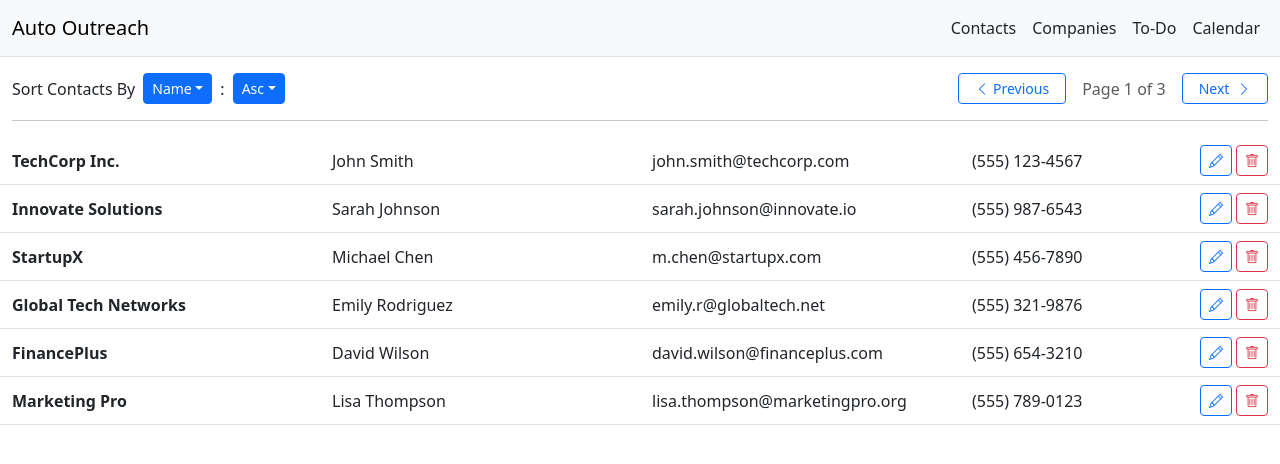
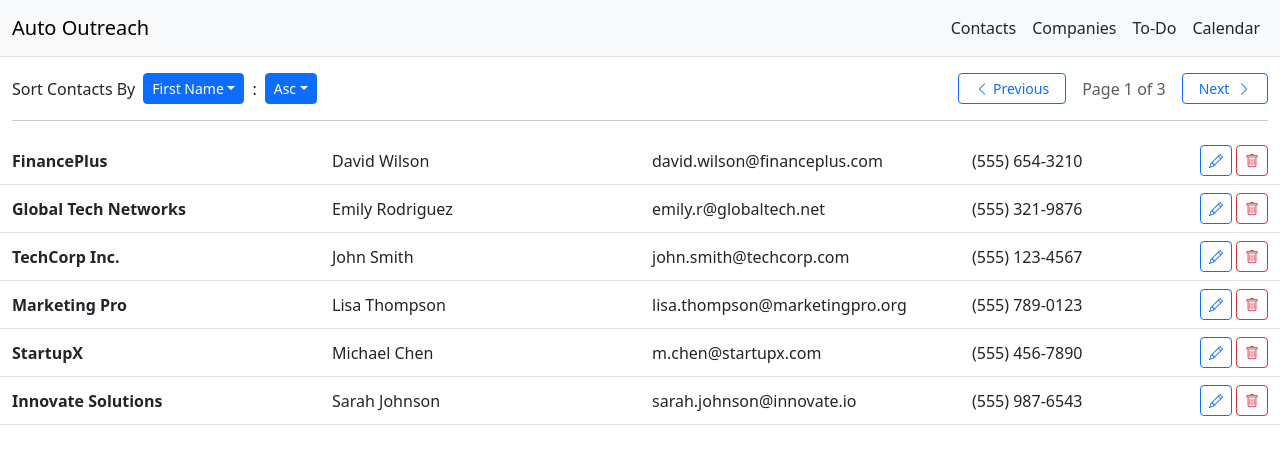
Before and after one commit to TimAnderson2024/auto-outreach, a React (Vite) app in the folder front/: page / in a window 1280 px wide. Shown: the top 464 px of the page. Built offline with nearby package versions, Linux system fonts and the light colour scheme.

Commit message:
Implemented dynamic sorting and for ContactsPage

```diff
--- a/front/src/components/ContactsPage.tsx
+++ b/front/src/components/ContactsPage.tsx
@@ -3,37 +3,66 @@ import { useState, useEffect } from "react";
 import TemplatePage from "./TemplatePage";
 import ContactCard from "./ContactCard";
 import SortMenu from "./SortMenu";
+import PaginationControls from "./PaginationControls";
 
 import type { Contact } from "../services/ContactService";
+import { ContactSortFields } from "../services/ContactService";
 import ContactService from "../services/ContactService";
-import PaginationControls from "./PaginationControls";
+
+import type { SortChange } from "../utils/SortUtils";
+import { sortDirs } from "../utils/SortUtils";
 
 function ContactsPage() {
   const [contacts, setContacts] = useState<Contact[]>([]);
-    const [loading, setLoading] = useState(true)
+  const [loading, setLoading] = useState(true);
 
   useEffect(() => {
     setLoading(true);
-        setContacts(ContactService.getContacts())
-        setLoading(false)
+    const loadedContacts = ContactService.getContacts();
+    const field = ContactSortFields[0].value;
+    const dir = sortDirs[0].value;
+    const sortedContacts = [...loadedContacts].sort((a, b) => {
+      if (a[field as keyof Contact] < b[field as keyof Contact])
+        return dir === "asc" ? -1 : 1;
+      if (a[field as keyof Contact] > b[field as keyof Contact])
+        return dir === "asc" ? 1 : -1;
+      return 0;
+    });
+    setContacts(sortedContacts);
+    setLoading(false);
   }, []);
+
+  const handleSortChange = (change: SortChange) => {
+    // Map 'ascending'/'descending' to 'asc'/'desc' for sorting logic
+    const dir = change.dir === "ascending" ? "asc" : "desc";
+    const field = change.field as keyof Contact;
+    const sortedContacts = [...contacts].sort((a, b) => {
+      if (a[field] < b[field]) return dir === "asc" ? 1 : -1;
+      if (a[field] > b[field]) return dir === "asc" ? -1 : 1;
+      return 0;
+    });
+    setContacts(sortedContacts);
+  };
 
   return (
     <TemplatePage>
       <div className="d-flex justify-content-between align-items-center">
-                <SortMenu/>
-                <PaginationControls/>
+        <SortMenu
+          sortFields={ContactSortFields}
+          onSortChange={handleSortChange}
+        />
+        <PaginationControls />
       </div>
-            <hr/>
+      <hr />
       {loading ? (
         <div>Loading contacts...</div>
       ) : (
-                contacts.map(contact => (
+        contacts.map((contact) => (
           <ContactCard key={contact.id} contact={contact} />
         ))
       )}
     </TemplatePage>
-    )
+  );
 }
 
 export default ContactsPage;
--- a/front/src/components/SortMenu.tsx
+++ b/front/src/components/SortMenu.tsx
@@ -1,32 +1,60 @@
-
-import {useState} from "react";
+import { useState } from "react";
 import Container from "react-bootstrap/Container";
 import Dropdown from "react-bootstrap/esm/Dropdown";
 import DropdownButton from "react-bootstrap/esm/DropdownButton";
 
-function SortMenu() {
-    const [sortBy, setSortBy] = useState('Name');
-    const [order, setOrder] = useState('Asc');
+import type { SortOption, SortChange } from "../utils/SortUtils";
+import { sortDirs } from "../utils/SortUtils";
 
-    const handleSortChange = (newSortBy: string) => {
-        setSortBy(newSortBy);
-    };
+interface sortMenuProps {
+  sortFields: SortOption[]; // The field to sort on
+  onSortChange: (value: SortChange) => void;
+}
 
-    const handleOrderChange = (newOrder: string) => {
-        setOrder(newOrder);
+function SortMenu({ sortFields, onSortChange }: sortMenuProps) {
+  const [sortField, setSortField] = useState(sortFields[0]);
+  const [sortDir, setSortDir] = useState(sortDirs[0]);
+
+  const handleSortChange = (
+    newSortField: SortOption,
+    newSortDir: SortOption
+  ) => {
+    setSortField(newSortField);
+    setSortDir(newSortDir);
+    onSortChange({ field: sortField.value, dir: sortDir.value });
   };
 
   return (
     <Container className="d-flex justify-content-start ms-0 ps-0 align-items-center">
       <span className="align-middle me-2">Sort Contacts By</span>
-            <DropdownButton id="dropdown-basic-button" title={`${sortBy}`} size="sm">
-                <Dropdown.Item onClick={() => handleSortChange('Name')}>Name</Dropdown.Item>
-                <Dropdown.Item onClick={() => handleSortChange('Company')}>Company</Dropdown.Item>
+      <DropdownButton
+        id="dropdown-basic-button"
+        title={`${sortField.label}`}
+        size="sm"
+      >
+        {sortFields.map((sortField) => (
+          <Dropdown.Item
+            key={sortField.value}
+            onClick={() => handleSortChange(sortField, sortDir)}
+          >
+            {sortField.label}
+          </Dropdown.Item>
+        ))}
       </DropdownButton>
       <span className="align-middle ms-2 me-2">:</span>
-            <DropdownButton id="dropdown-basic-button" title={`${order}`} size="sm">
-                <Dropdown.Item onClick={() => handleOrderChange('Asc')}>Asc</Dropdown.Item>
-                <Dropdown.Item onClick={() => handleOrderChange('Desc')}>Desc</Dropdown.Item>
+      <DropdownButton
+        id="dropdown-basic-button"
+        title={`${sortDir.label}`}
+        size="sm"
+      >
+        {sortDirs.map((sortDir) => (
+          <Dropdown.Item
+            key={sortDir.value}
+            onClick={() => handleSortChange(sortField, sortDir)}
+          >
+            {sortDir.label}
+          </Dropdown.Item>
+        ))}
       </DropdownButton>
     </Container>
   );
--- a/front/src/services/ContactService.ts
+++ b/front/src/services/ContactService.ts
@@ -8,6 +8,15 @@ export interface Contact {
     linkedIn: string;
     company: string;
 }
+
+import type { SortOption } from "../utils/SortUtils";
+
+export const ContactSortFields: SortOption[] = [
+    {label: "First Name", value: "firstName"},
+    {label: "Last Name", value: "lastName"},
+    {label: "Company", value: "company"}
+]
+
 
 class ContactService {
     private dummyContacts: Contact[] = [
--- /dev/null
+++ b/front/src/utils/SortUtils.ts
@@ -0,0 +1,7 @@
+export type SortOption = { label: string; value: string}
+export type SortChange = { field: string; dir: string}
+
+export const sortDirs: SortOption[] = [
+  { label: "Asc", value: "asc" },
+  { label: "Desc", value: "desc" },
+];
```
Also changed, not shown: 1 other file (tests, documents, lock files or other folders). Lines whose indentation alone changed are shown as unchanged.
